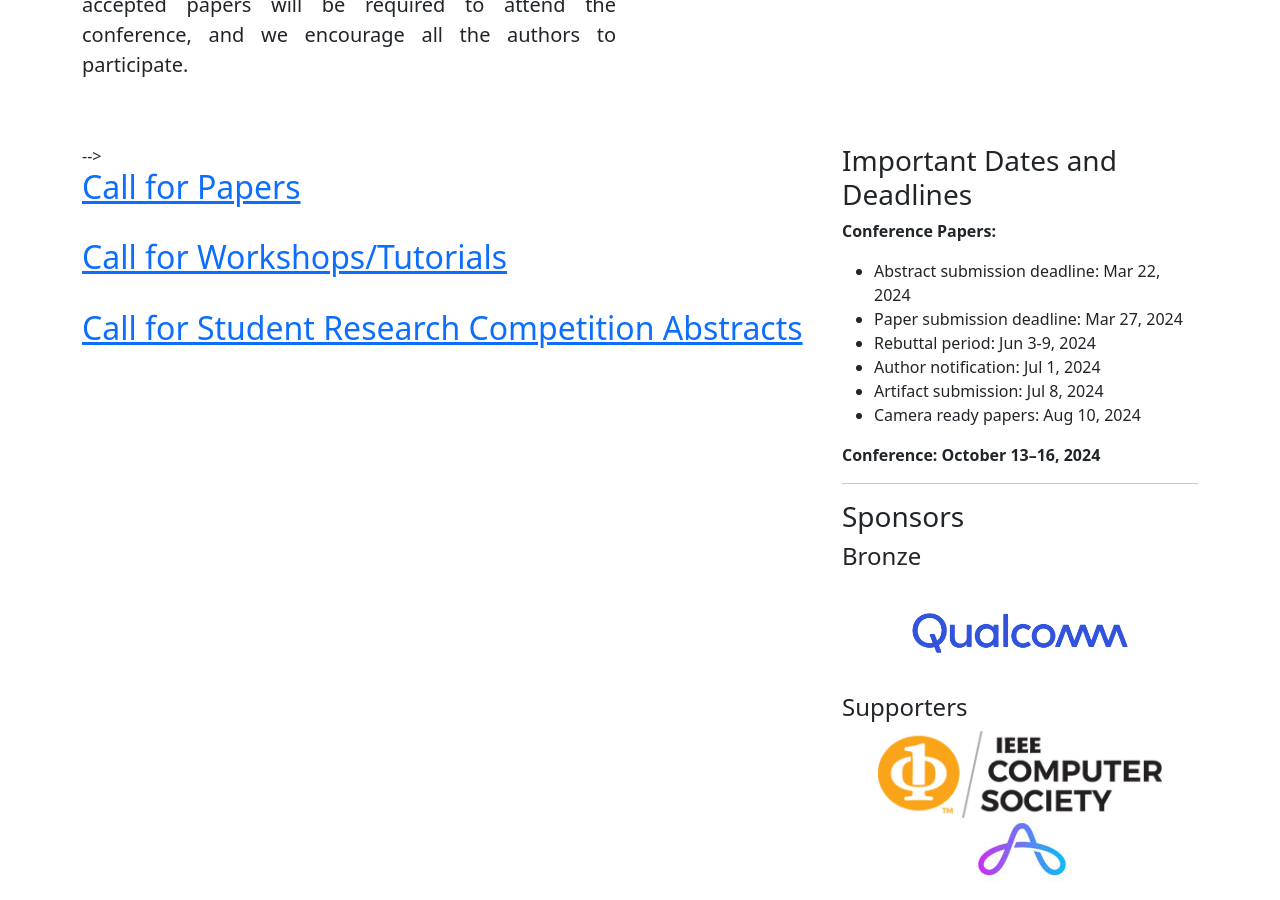
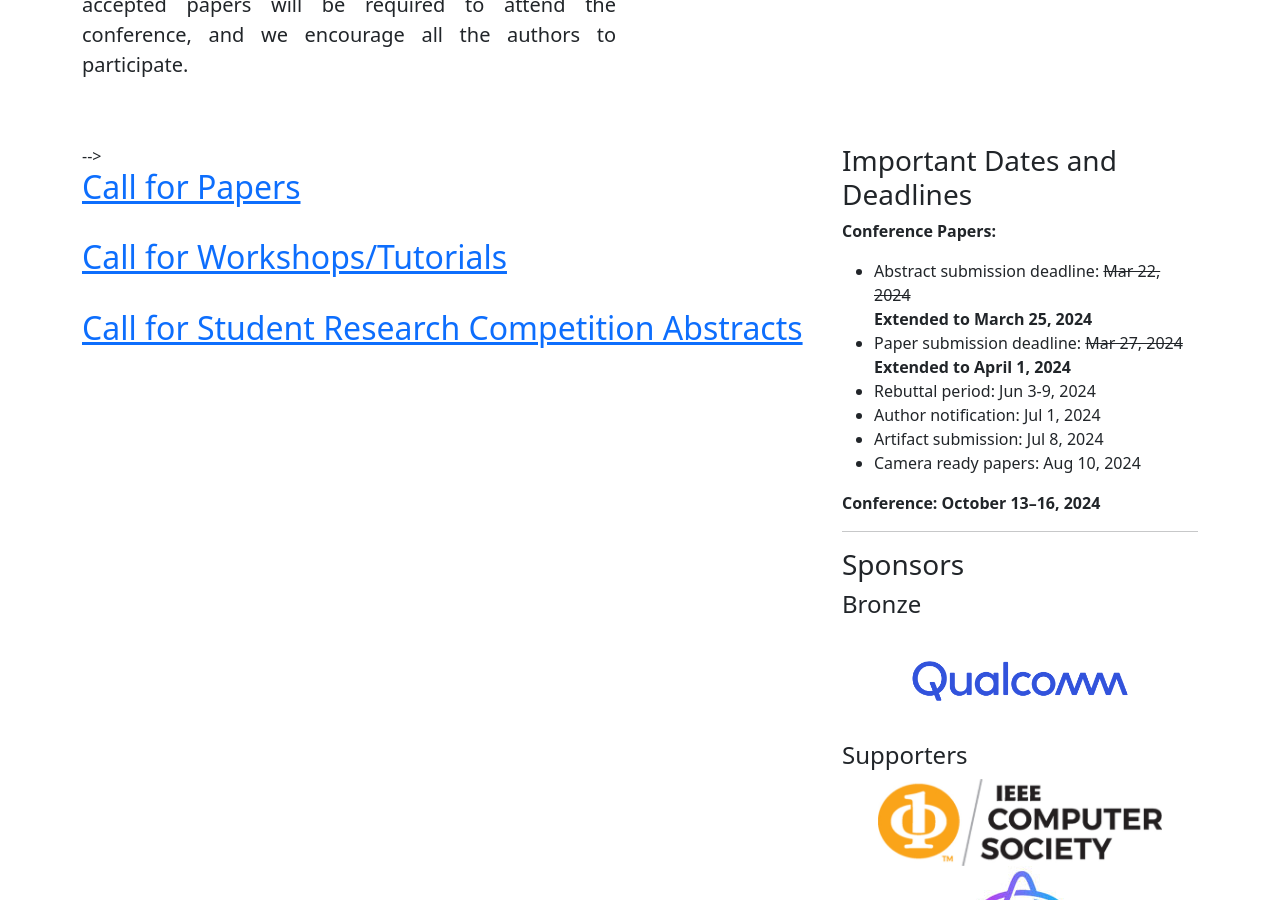
Before and after one commit to pact2024/pact2024.github.io, a Jekyll site: the page built from index.html, in a window 1280 px wide and 900 px high, scrolled down 613 px. Built offline with Jekyll 4.4.1, drawn with Linux system fonts in a browser that asks for light colours.

Commit message:
Update sidebar.html

```diff
--- a/_includes/sidebar.html
+++ b/_includes/sidebar.html
@@ -13,11 +13,18 @@
 <p><strong>Conference Papers:</strong></p>
 
 <ul>
-  <li>Abstract submission deadline: Mar 22, 2024</li>  <!--   <strike>Abstract submission deadline: Mar 22, 2024</strike> -->
+  <li>
+    Abstract submission deadline:
+    <strike>Mar 22, 2024</strike>
+    <br/>
+    <b>Extended to March 25, 2024</b>
+  </li>  <!--   <strike>Abstract submission deadline: Mar 22, 2024</strike> -->
   <li>
 
       Paper submission deadline:
-        Mar 27, 2024
+      <strike>Mar 27, 2024</strike>
+      <br/>
+      <b>Extended to April 1, 2024</b>
 <!--         <br>
         <b>Extended to April 15, 2023</b> -->
 
```
